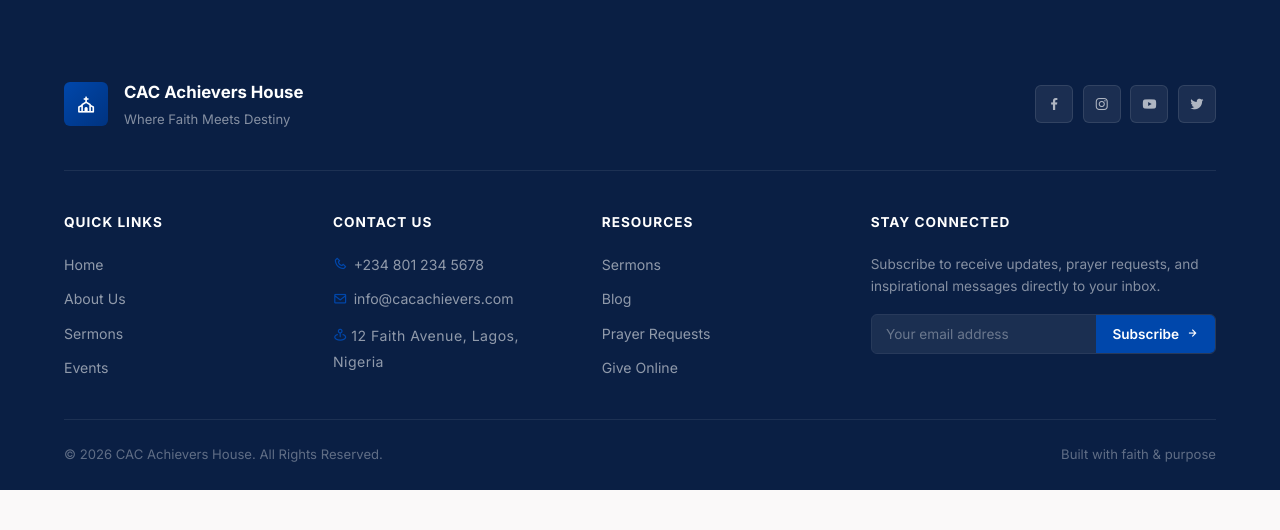
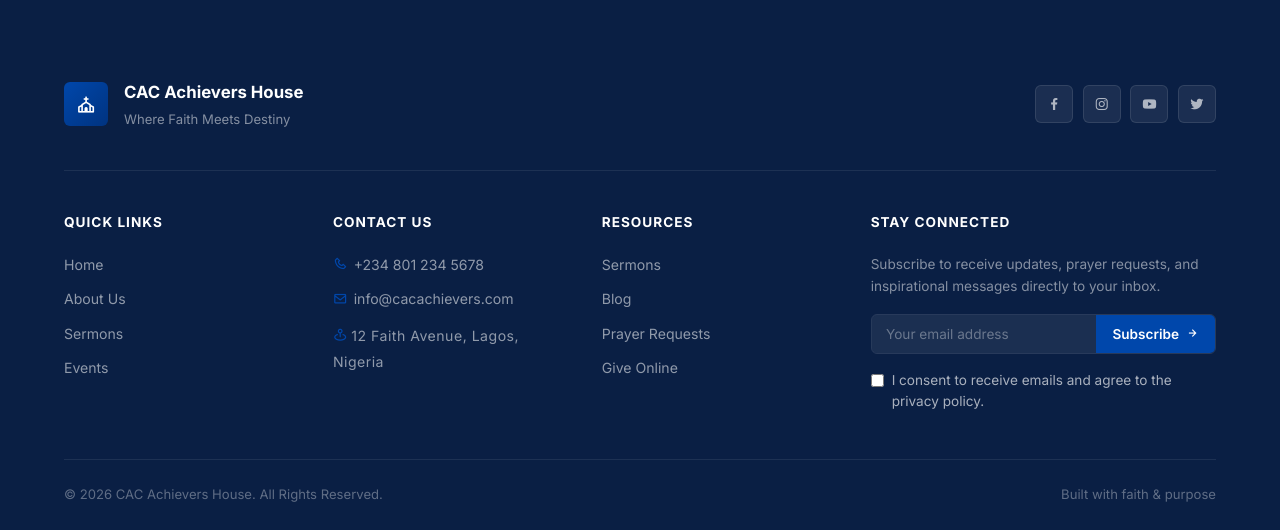
Before and after one commit to Ikiere/cacachievershouse, a PHP site: page /about-us.php in a window 1280 px wide. Shown: the part 3395-3925 px from the top of the page. Before the commit the page ends 3885 px from the top, so only its background shows below. Run offline with PHP 8.4, Linux system fonts and the light colour scheme; data comes from the database, SQL or seed files in the repository; data that the repository does not hold is empty; some libraries are stand-ins or nearby versions.

Commit message:
consent working

```diff
--- a/assets/css/style.css
+++ b/assets/css/style.css
@@ -2313,3 +2313,27 @@ footer hr {
     .footer-grid { grid-template-columns: 1fr; }
     .sermons-grid { grid-template-columns: 1fr; }
 }
+
+/* Form Consent Checkbox */
+.form-consent {
+    display: flex;
+    align-items: flex-start;
+    gap: 0.5rem;
+    margin-top: 1rem;
+    margin-bottom: 0.5rem;
+}
+.form-consent input[type="checkbox"] {
+    margin-top: 0.25rem;
+    width: auto;
+    flex-shrink: 0;
+}
+.form-consent label {
+    font-size: 0.85rem;
+    font-weight: normal;
+    color: var(--text-muted, #64748b);
+    line-height: 1.5;
+    margin: 0;
+}
+.subscribe-form-wrap .form-consent label {
+    color: rgba(255, 255, 255, 0.65);
+}
--- a/contact.php
+++ b/contact.php
@@ -242,6 +242,11 @@ $wa_num  = get_setting('whatsapp_number', '');
                     <textarea id="contact-message" name="message" rows="6" placeholder="Write your message here…" required><?= htmlspecialchars($_POST['message'] ?? '') ?></textarea>
                 </div>
 
+                <div class="form-consent" style="margin-bottom: 1.5rem;">
+                    <input type="checkbox" id="contactConsent" name="consent" required <?= isset($_POST['consent']) ? 'checked' : '' ?>>
+                    <label for="contactConsent">I consent to having this website store my submitted information so they can respond to my inquiry. <span class="required" style="color: #ef4444;">*</span></label>
+                </div>
+
                 <button type="submit" class="btn-primary" style="width:100%;justify-content:center;display:flex;align-items:center;gap:.5rem;">
                     Send Message <i class="bx bx-send"></i>
                 </button>
--- a/includes/footer.php
+++ b/includes/footer.php
@@ -108,12 +108,20 @@
                     Subscribe to receive updates, prayer requests,
                     and inspirational messages directly to your inbox.
                 </p>
-                <form class="subscribe-form" onsubmit="handleSubscribe(event)">
-                    <input type="email" id="subscribeEmail" placeholder="Your email address" required autocomplete="email">
-                    <button type="submit">
-                        Subscribe <i class="bx bx-right-arrow-alt"></i>
-                    </button>
-                </form>
+                <div class="subscribe-form-wrap">
+                    <form class="subscribe-form-container" onsubmit="handleSubscribe(event)">
+                        <div class="subscribe-form">
+                            <input type="email" id="subscribeEmail" placeholder="Your email address" required autocomplete="email">
+                            <button type="submit">
+                                Subscribe <i class="bx bx-right-arrow-alt"></i>
+                            </button>
+                        </div>
+                        <div class="form-consent">
+                            <input type="checkbox" id="subscribeConsent" required>
+                            <label for="subscribeConsent">I consent to receive emails and agree to the privacy policy.</label>
+                        </div>
+                    </form>
+                </div>
             </div>
 
         </div>
```
